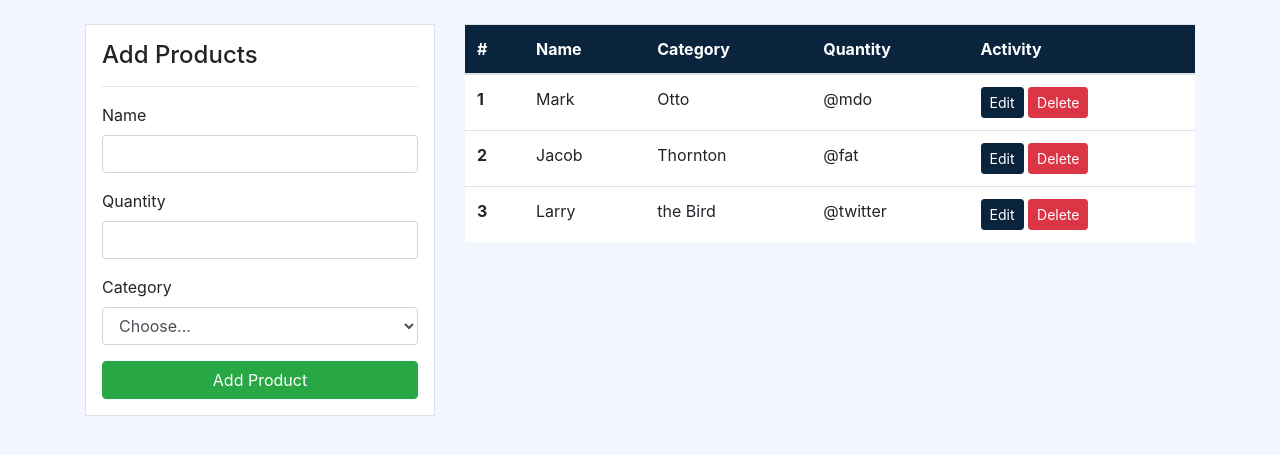
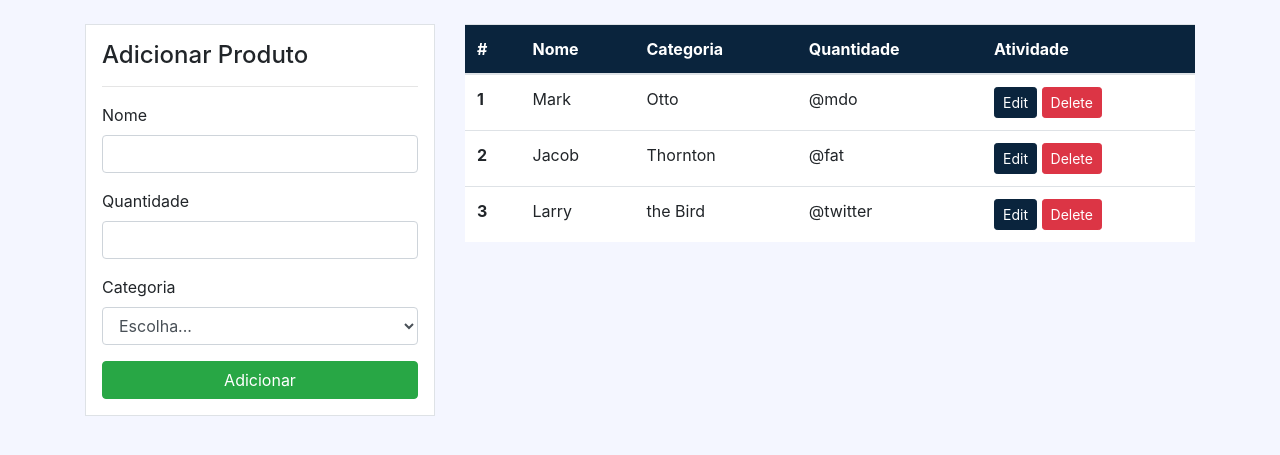
Before and after one commit to david-uzkk/datemaster, a Django app: page /product/ in a window 1280 px wide. Shown: the part 66-521 px from the top of the page. Run offline with Django 4.2, Linux system fonts and the light colour scheme.

Commit message:
tradução

```diff
--- a/templates/dashboard/product.html
+++ b/templates/dashboard/product.html
@@ -7,27 +7,27 @@
             <div class="row my-4">
                 <div class="col-md-4">
                     <div class="border bg-white p-3">
-                        <h4>Add Products</h4>
+                        <h4>Adicionar Produto</h4>
                         <hr>
                         <form action="">
                             <div class="form-group">
-                                <label for="exampleInputEmail1">Name</label>
+                                <label for="exampleInputEmail1">Nome</label>
                                 <input type="email" class="form-control" id="exampleInputEmail1"
                                     aria-describedby="emailHelp">
                             </div>
                             <div class="form-group">
-                                <label for="exampleInputPassword1">Quantity</label>
+                                <label for="exampleInputPassword1">Quantidade</label>
                                 <input type="password" class="form-control" id="exampleInputPassword1">
                             </div>
                             <div class="form-group ">
-                                <label for="inputState">Category</label>
+                                <label for="inputState">Categoria</label>
                                 <select id="inputState" class="form-control">
-                                    <option selected>Choose...</option>
+                                    <option selected>Escolha...</option>
                                     <option>...</option>
                                 </select>
                             </div>
 
-                            <input class="btn btn-success btn-block" type="submit" value="Add Product">
+                            <input class="btn btn-success btn-block" type="submit" value="Adicionar">
 
                         </form>
                     </div>
@@ -37,10 +37,10 @@
                         <thead class="bg-info color-custom">
                             <tr class="text-white">
                                 <th scope="col">#</th>
-                                <th scope="col">Name</th>
-                                <th scope="col">Category</th>
-                                <th scope="col">Quantity</th>
-                                <th scope="col">Activity</th>
+                                <th scope="col">Nome</th>
+                                <th scope="col">Categoria</th>
+                                <th scope="col">Quantidade</th>
+                                <th scope="col">Atividade</th>
                             </tr>
                         </thead>
                         <tbody>
--- a/templates/partials/topnav.html
+++ b/templates/partials/topnav.html
@@ -4,7 +4,7 @@
         <div class="col-md-12">
             <div class="card">
                 <div class="card-header bg-info text-white color-custom">
-                    Statistics
+                    Estatísticas
                 </div>
                 <div class="card-body">
                     <div class="row">
```
Also changed, not shown: db.sqlite3.
